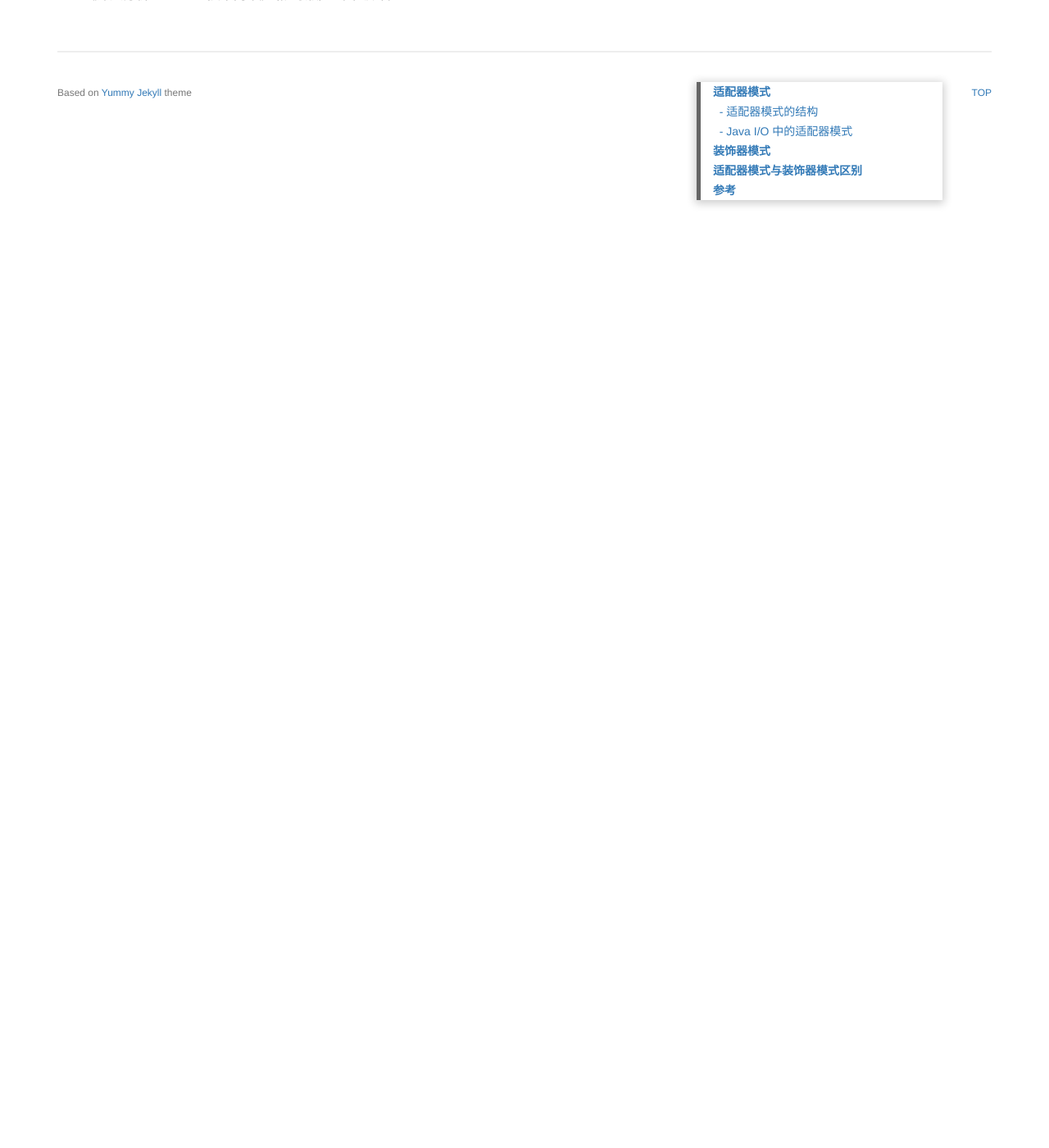
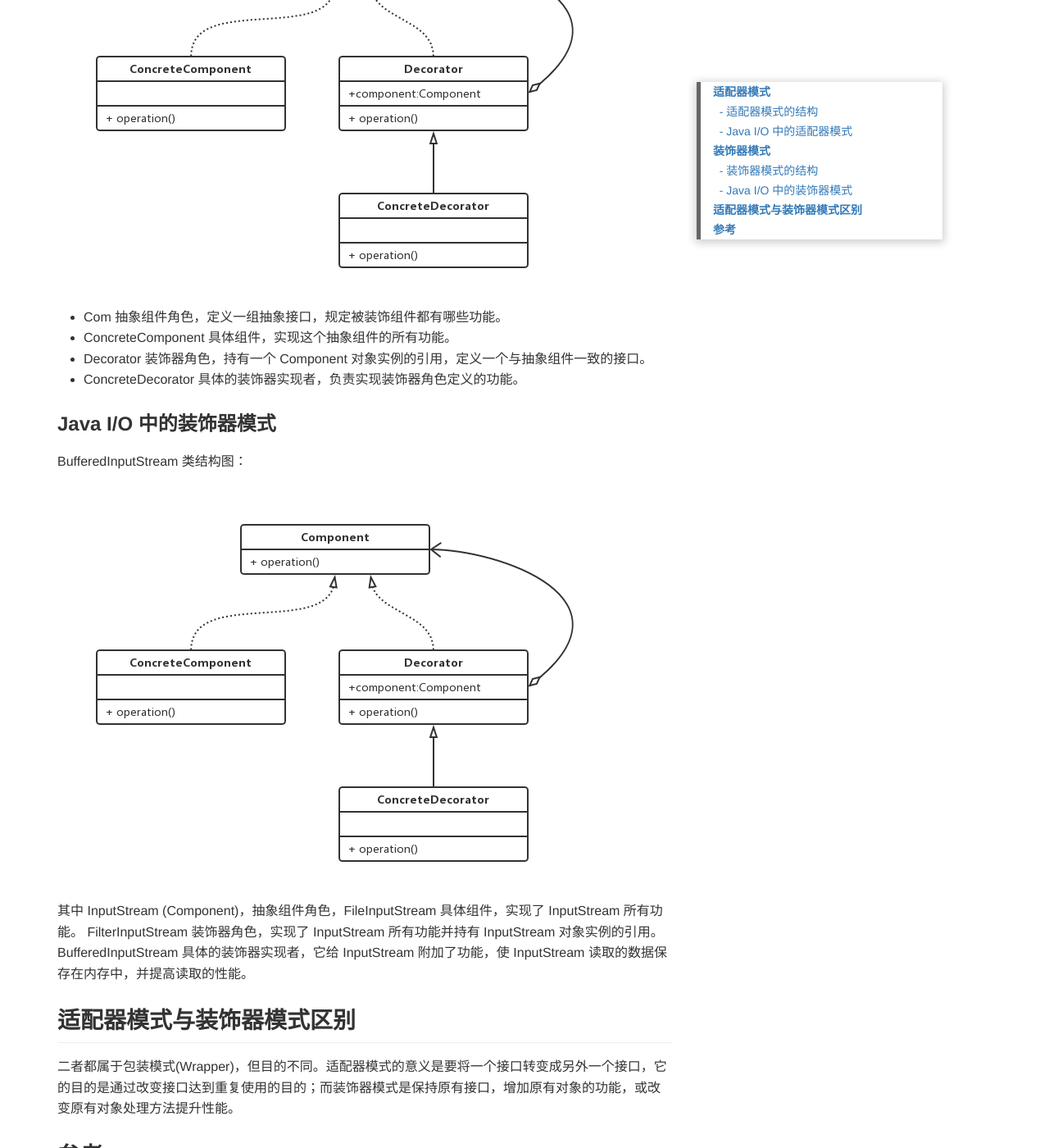
Before and after one commit to whatilove/whatilove.github.io, a Jekyll site: the page built from _posts/notebook/2017-10-15-设计模式解析之适配器模式与装饰器模式.md, in a window 1280 px wide and 1400 px high, scrolled down 2451 px. Shown: the whole window at 82% size. Built offline with Jekyll 4.4.1, drawn with Linux system fonts in a browser that asks for light colours; a script that is not in the unit is left out.

Commit message:
add decorator pattern

```diff
--- a/_posts/notebook/2017-10-15-设计模式解析之适配器模式与装饰器模式.md
+++ b/_posts/notebook/2017-10-15-设计模式解析之适配器模式与装饰器模式.md
@@ -24,6 +24,7 @@ tags: [java]
 ### Java I/O 中的适配器模式
 
 InputStreamReader 类结构图：
+
 ![](/assets/images/post/java/InputStreamReader.png)
 
 InputStreamReader 实现了 Reader 接口（抽象类），通过在构造方法中传入 InputStream 的实例，持有 InputStream 的引用，通过 StreamDecoder 类间接持有的，因为从 byte 到 char 要经过编码。
@@ -36,11 +37,26 @@ InputStreamReader 的作用就是将 InputStream 适配到 Reader。其中适配
 
 装饰器模式的目的就是将某个类重新装扮一下，使其功能更强大，但做为原来这个类的使用者不应该感受到装饰前和装饰后有什么不同，否则就破坏了原有类的结构。要做到对被装饰类的使用者透明。
 
+### 装饰器模式的结构
 
+![](/assets/images/post/java/decorator.png)
+
+* Com 抽象组件角色，定义一组抽象接口，规定被装饰组件都有哪些功能。
+* ConcreteComponent 具体组件，实现这个抽象组件的所有功能。
+* Decorator 装饰器角色，持有一个 Component 对象实例的引用，定义一个与抽象组件一致的接口。
+* ConcreteDecorator 具体的装饰器实现者，负责实现装饰器角色定义的功能。
+
+### Java I/O 中的装饰器模式
+
+BufferedInputStream 类结构图：
+
+![](/assets/images/post/java/decorator.png)
+
+其中 InputStream (Component)，抽象组件角色，FileInputStream 具体组件，实现了 InputStream 所有功能。 FilterInputStream 装饰器角色，实现了 InputStream 所有功能并持有 InputStream 对象实例的引用。BufferedInputStream 具体的装饰器实现者，它给 InputStream 附加了功能，使 InputStream 读取的数据保存在内存中，并提高读取的性能。
 
 ## 适配器模式与装饰器模式区别
 
-> 待更新
+二者都属于包装模式(Wrapper)，但目的不同。适配器模式的意义是要将一个接口转变成另外一个接口，它的目的是通过改变接口达到重复使用的目的；而装饰器模式是保持原有接口，增加原有对象的功能，或改变原有对象处理方法提升性能。
 
 ## 参考
 
```
Also changed, not shown: assets/images/post/java/BufferedInputStream.png (added), assets/images/post/java/decorator.png (added).
